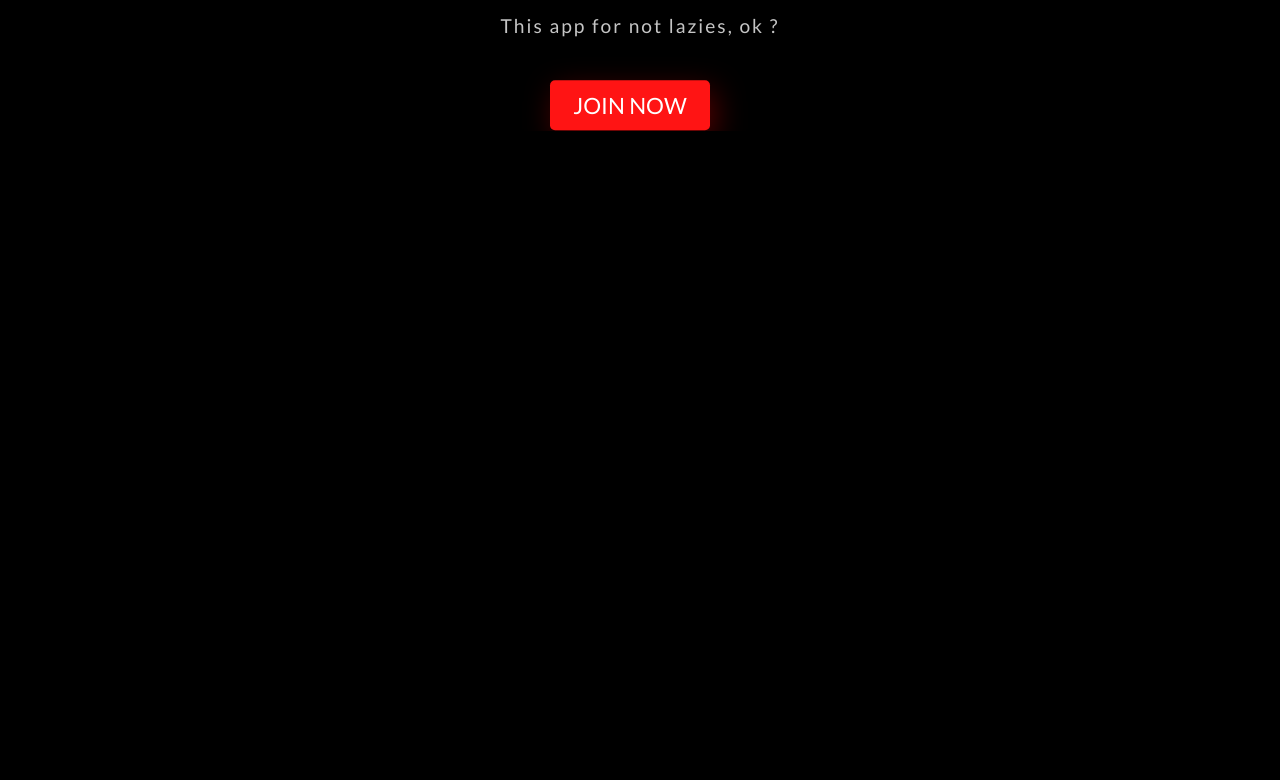
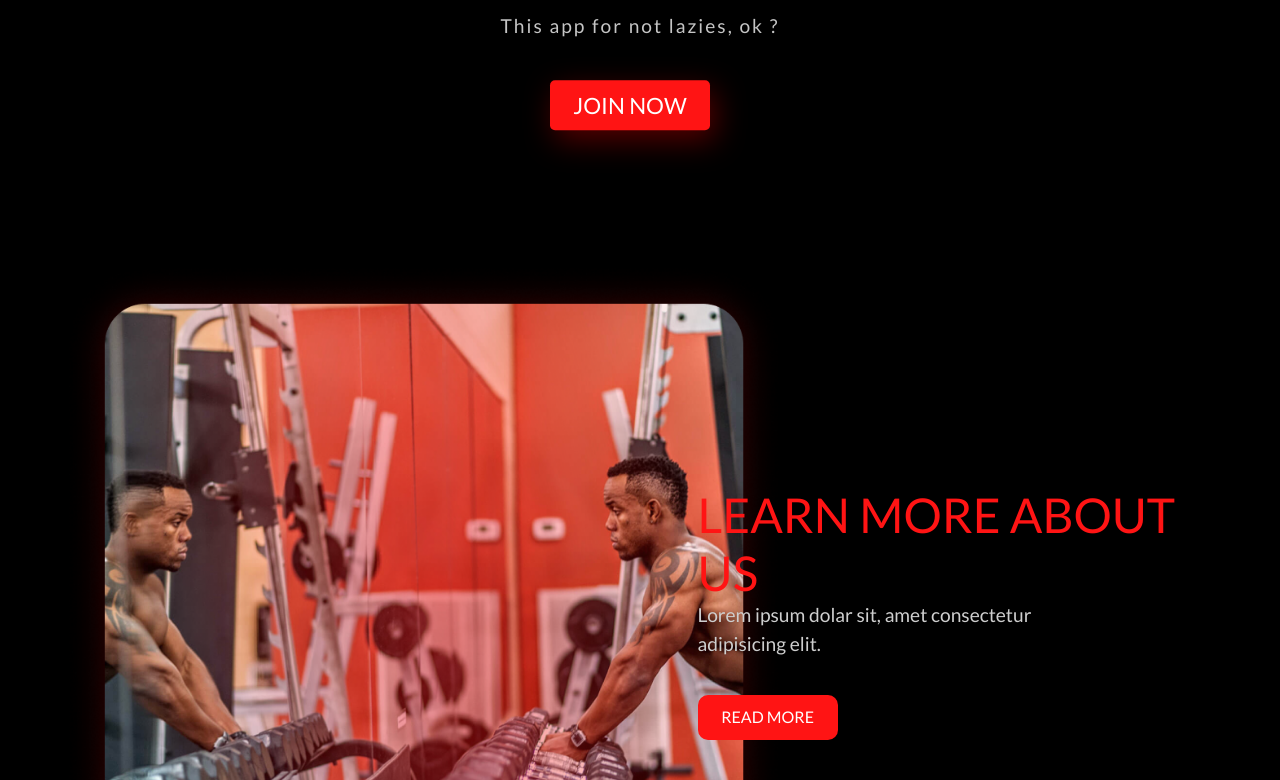
Before and after one commit to onexactly/landing-2, a React (Create React App) app: page / in a window 1280 px wide. Shown: the part 1720-2500 px from the top of the page. Before the commit the page ends 1851 px from the top, so only its background shows below. Built offline with nearby package versions, Linux system fonts and the light colour scheme.

Commit message:
(fixed): resolve some warnings

```diff
--- a/src/App.js
+++ b/src/App.js
@@ -3,6 +3,7 @@ import Mafia from "./Components/Mafia";
 import Header from "./Components/Header";
 import Features from "./Components/Feature";
 import Offer from "./Components/Offer";
+import About from "./Components/About";
 
 
 function App() {
@@ -12,6 +13,7 @@ function App() {
             <Header/>
             <Features/>
             <Offer/>
+            <About/>
         </div>
      );
 }
--- /dev/null
+++ b/src/Components/About.jsx
@@ -0,0 +1,20 @@
+import React from 'react';
+import aboutimage from '../images/about.png';
+
+function About() {
+    return (
+        <div id='about'>
+            <div className='about-image'>
+                <img src={aboutimage} alt=''/>
+            </div>
+            <div className='about-text'>
+                <h1>LEARN MORE ABOUT US</h1>
+                <p>Lorem ipsum dolar sit, amet consectetur adipisicing elit.</p>
+                <button>READ MORE</button>
+            </div>
+
+        </div>
+     );
+}
+
+export default About;
--- a/src/index.css
+++ b/src/index.css
@@ -368,7 +368,7 @@ nav .menu-btn,
   width: 50%;
 }
 .about-image img {
-  width: 600px;
+  width: 720px;
 }
 
 #contact {
```
Also changed, not shown: src/Components/Abiut.jsx (deleted).
